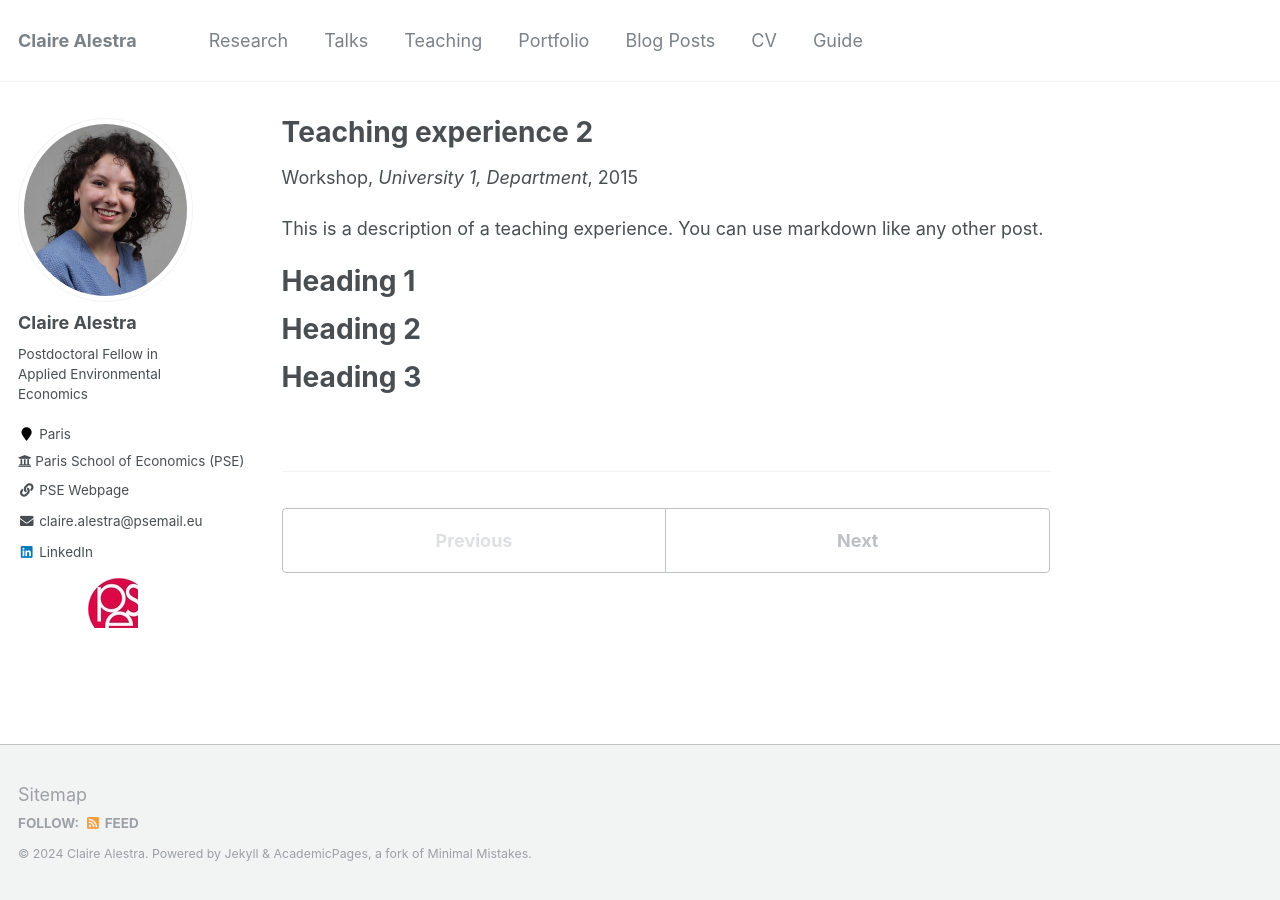
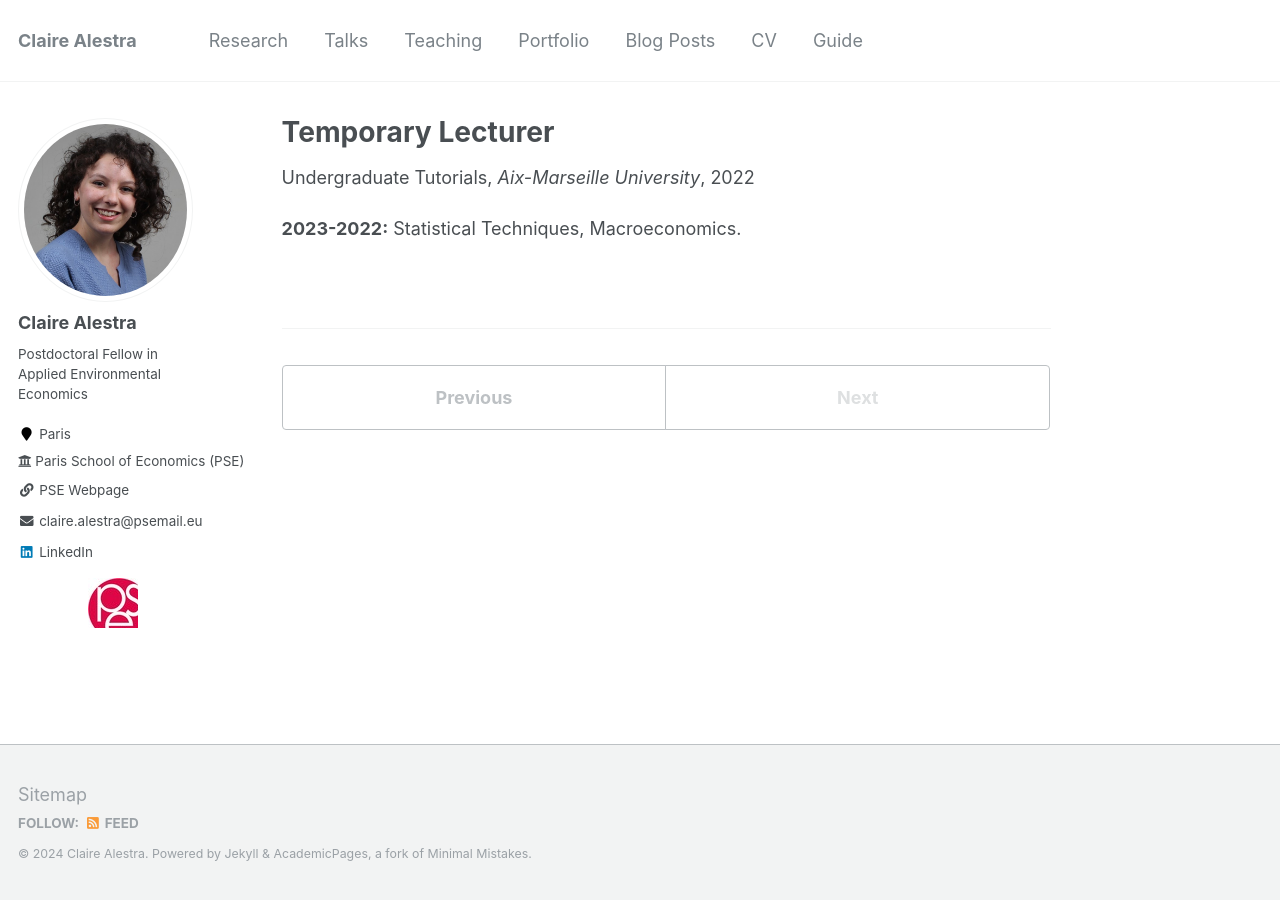
Before and after one commit to ClaireAlestra/ClaireAlestra.github.io, a Jekyll site: the page built from _teaching/2015-spring-teaching-2.md, in a window 1280 px wide. Built offline with Jekyll 4.4.1, drawn with Linux system fonts in a browser that asks for light colours.

Commit message:
Update 2015-spring-teaching-2.md

```diff
--- a/_teaching/2015-spring-teaching-2.md
+++ b/_teaching/2015-spring-teaching-2.md
@@ -1,20 +1,11 @@
 ---
-title: "Teaching experience 2"
+title: "Temporary Lecturer"
 collection: teaching
-type: "Workshop"
-permalink: /teaching/2015-spring-teaching-1
-venue: "University 1, Department"
-date: 2015-01-01
-location: "City, Country"
+type: "Undergraduate Tutorials"
+permalink: /teaching/2022-2023-temporary-lecturer
+venue: "Aix-Marseille University"
+date: 2022-10-01
+location: "Marseille, France"
 ---
 
-This is a description of a teaching experience. You can use markdown like any other post.
-
-Heading 1
-======
-
-Heading 2
-======
-
-Heading 3
-======
+<b>2023-2022:</b> Statistical Techniques, Macroeconomics.
```
